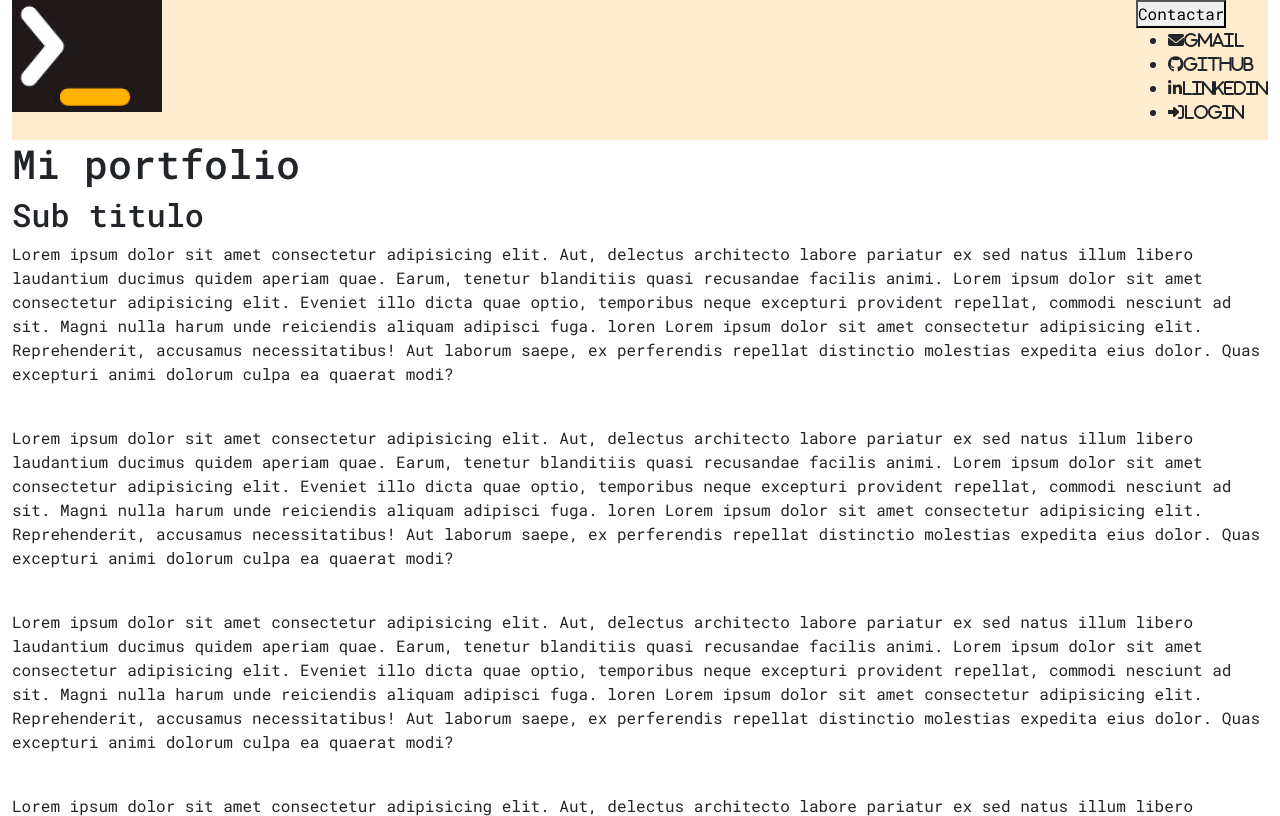
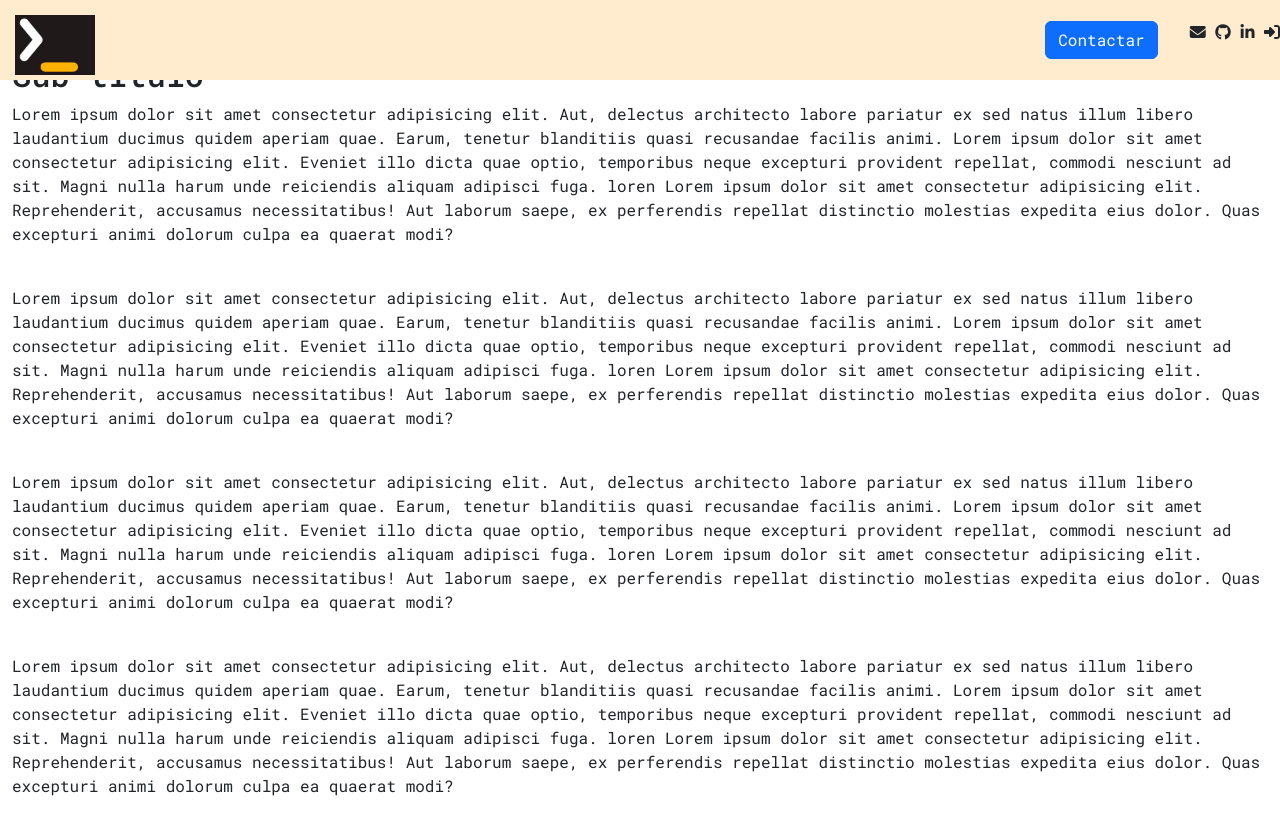
Before and after one commit to LeninArturo/PortfolioFrontEnd, a plain HTML site: page index.html in a window 1280 px wide. Shown: the top 816 px of the page. Drawn offline with nearby package versions, Linux system fonts and the light colour scheme.

Commit message:
primeros estilos css al header

```diff
--- a/index.html
+++ b/index.html
@@ -12,34 +12,36 @@
     <link rel="stylesheet" href="style.css">
     <title>Mi Portfolio</title>
 </head>
+
+<header class="header__container">
+
+    <div class="logo__container">
+        <img class="logo__header" src="/Recursos/yoProgramoLogo.png" alt="">
+    </div>
+
+    <div class="iconos__header">
+        <button type="button" class="btn btn-primary">Contactar</button>
+        <ul>
+            <li>
+                <i class="fa-solid fa-envelope"></i>
+            </li>
+            <li>
+                <i class="fa-brands fa-github"></i>
+            </li>
+            <li>
+                <i class="fa-brands fa-linkedin-in"></i>
+            </li>
+            <li>
+                <i class="fa-solid fa-right-to-bracket"></i>
+            </li>
+
+        </ul>
+    </div>
+
+</header>
+
 <body>
     <div class="container-fluid">
-        <header class="header-all">
-            <div class="logo">
-                <img src="/Recursos/yoProgramoLogo.png" alt="">
-            </div>
-            <div>
-            <button>Contactar</button>
-            <ul>
-                <li>
-                    <i class="fa-solid fa-envelope">Gmail</i>
-                </li>
-                <li>
-                    <i class="fa-brands fa-github">GitHub</i>
-                </li>
-                <li>
-                    <i class="fa-brands fa-linkedin-in">Linkedin</i>
-                </li>
-                <li>
-                    <i class="fa-solid fa-right-to-bracket">Login</i>
-                </li>
-            </div>
-            </ul>
-
-
-
-
-        </header>
 
         <h1>Mi portfolio</h1>
         <h2>Sub titulo</h2>
--- a/style.css
+++ b/style.css
@@ -2,12 +2,37 @@
     font-family: 'Roboto Mono', monospace;
     margin: 0;
     padding: 0;
+    box-sizing: border-box;
+
+}
+header {
+    position: fixed;
+    width: 100%;
+    height: 80px;
 }
 
-.header-all {
+.header__container {
     top: 0;
     left: 0%;
     display: flex;
     justify-content: space-between;
     background-color: blanchedalmond;
 }
+
+li {
+    list-style: none;
+    display: inline;
+}
+.iconos__header {
+    display: flex;
+    align-items: center;
+}
+
+.logo__header{
+    width: 100%;
+}
+
+.logo__container {
+    width: 80px;
+    margin: 15px;
+}
```
